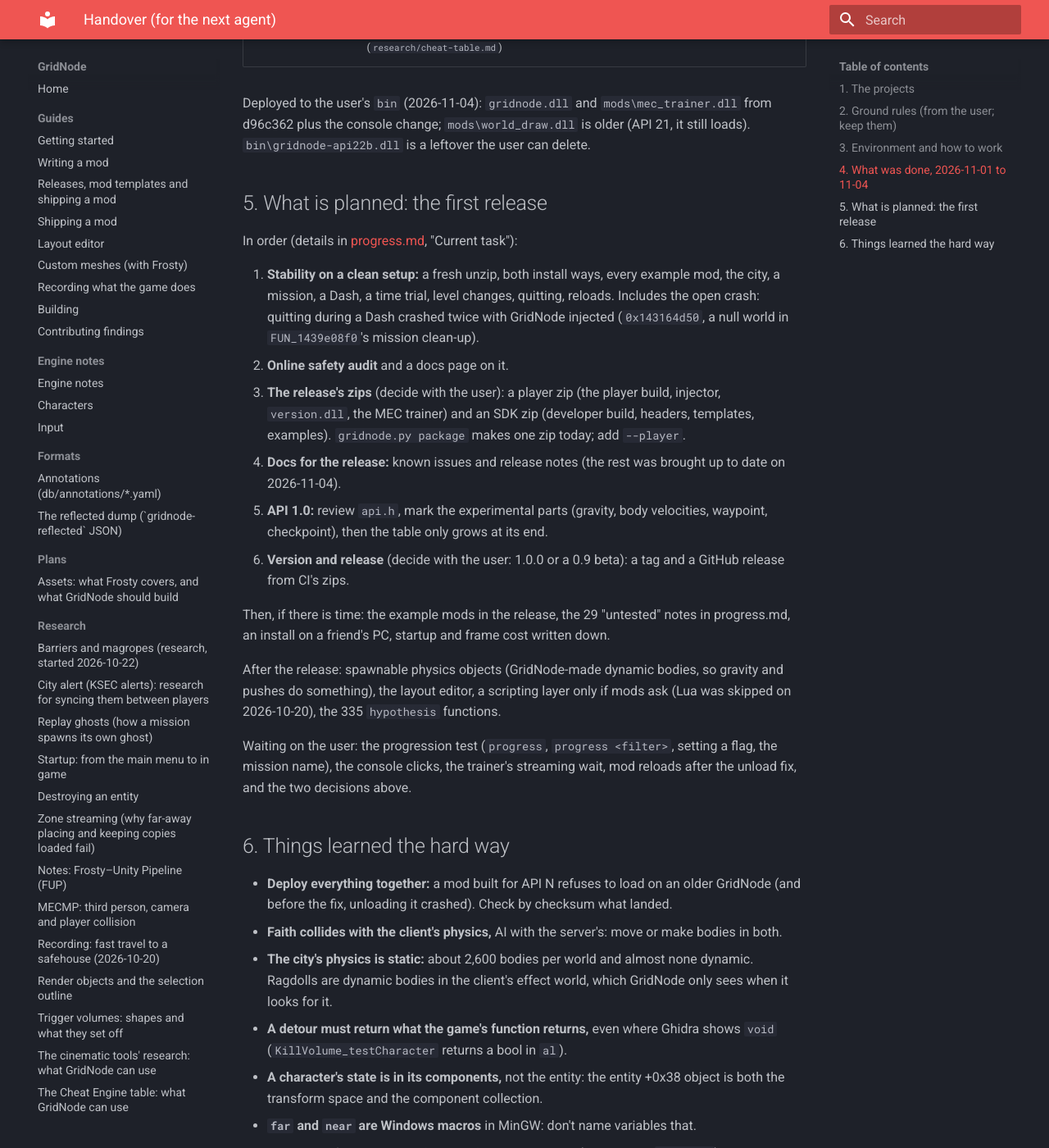
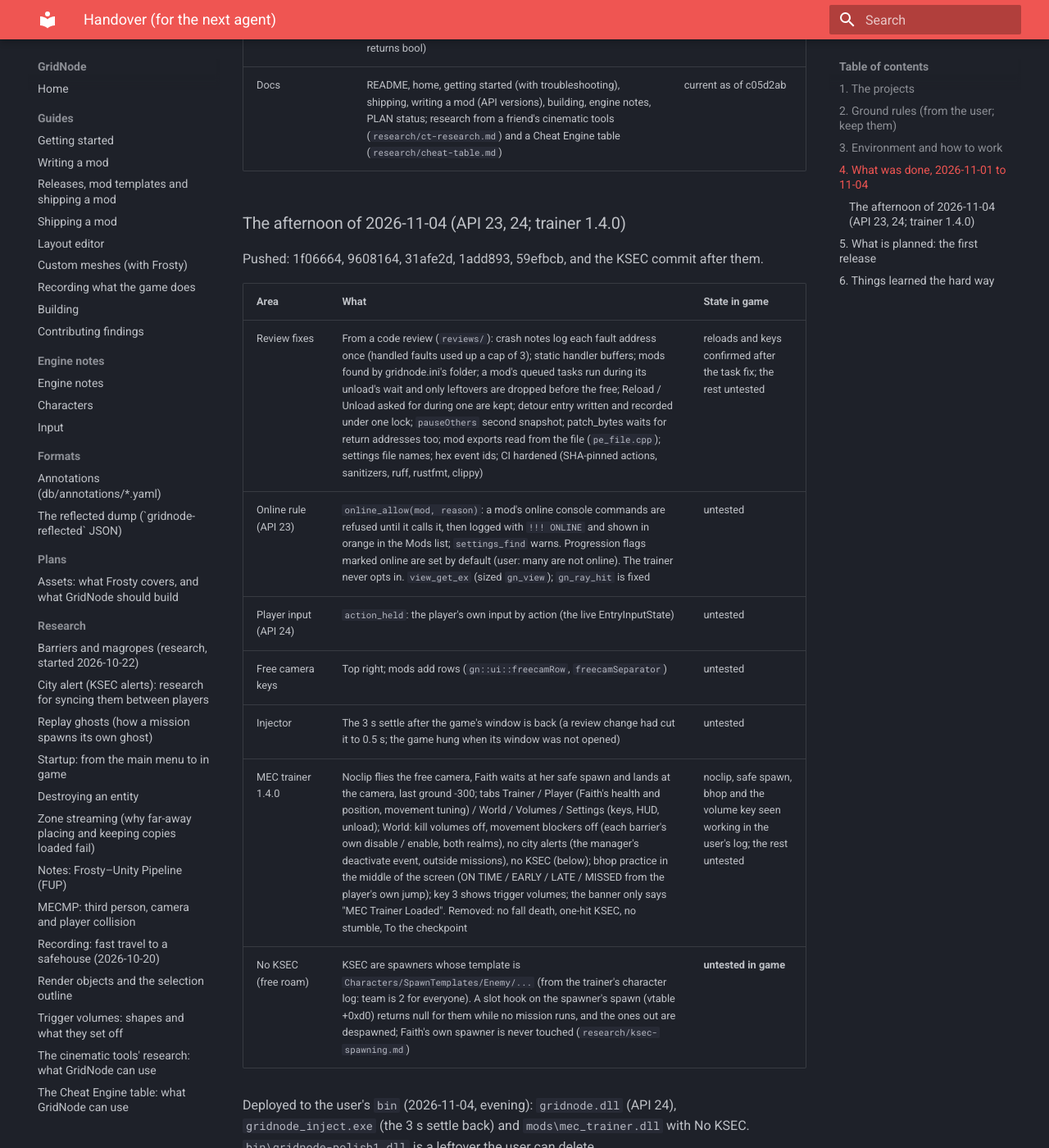
Before and after one commit to CodeNameMeteor/Gridnode, an MkDocs documentation site: the page built from docs/handover.md, in a window 1280 px wide and 1400 px high, scrolled down 3113 px. Shown: the whole window at 82% size. Built offline with MkDocs 1.6.1 and Material for MkDocs 9.7.7, drawn with Linux system fonts in a browser that asks for light colours; some of the changed text lies outside the part shown.

Commit message:
No KSEC in free roam (trainer); KSEC spawning research; handover updated
- Trainer World tab: "No KSEC (free roam)". KSEC are the character
  spawners whose template is Characters/SpawnTemplates/Enemy/... (the
  user's character logs: team is 2 for everyone). While on and no mission
  runs, a slot hook on PamServerCharacterSpawnEntity's spawn (vtable +0xd0,
  which already returns null when the game refuses a spawn) stops them, and
  the ones out are despawned once a second. Faith's own spawner is never
  touched. Research -> Log characters lists characters and their templates.
- docs/research/ksec-spawning.md: where KSEC come from (the ksec-patrol and
  ksec-door recordings, Ghidra, the logs) and what is left to find.
- docs/handover.md: the afternoon's work (API 23, 24, trainer 1.4.0, the
  review fixes), what is deployed, what waits on the user, lessons.

Co-Authored-By: Claude Opus 5.5 <noreply@anthropic.com>
Claude-Session: https://claude.ai/code/session_019UGCLg9eaPQDMaoWxTYdwq

````diff
--- a/docs/handover.md
+++ b/docs/handover.md
@@ -1,6 +1,6 @@
 # Handover (for the next agent)
 
-Written 2026-11-04 (replaces the 2026-10-27 handover). Short status and the release plan:
+Written 2026-11-04, brought up to date the same evening (replaces the 2026-10-27 handover). Short status and the release plan:
 [progress.md](progress.md). The full design: [PLAN.md](PLAN.md). Rules for working in the repository:
 `CLAUDE.md`.
 
@@ -15,7 +15,9 @@ Written 2026-11-04 (replaces the 2026-10-27 handover). Short status and the rele
   edit it from here.
 
 The user tests on Windows: the game loads `D:\Dev\GridNode\bin\gridnode.dll` and `bin\mods\`. Their
-checkout `D:\Dev\GridNode` was 27 commits behind on 2026-11-04 (at 4b45881) and needs `git pull`.
+checkout `D:\Dev\GridNode` lags `main` (on 2026-11-04 a pull only fetched and left it at 4b45881, so
+their own build was the old code): tell them `git pull --ff-only`, and check `.git/refs/heads/main`
+against `origin/main` when their build looks old.
 
 ## 2. Ground rules (from the user; keep them)
 
@@ -40,9 +42,9 @@ checkout `D:\Dev\GridNode` was 27 commits behind on 2026-11-04 (at 4b45881) and
   (`mcp__remote-devices__*`): list, stage (into `/mnt/user-data/uploads/...`) and commit files.
   `device_bash` fails on the user's PC (its hypervisor is off), so there is no shell there: no git,
   no scripts. Use stage / commit / list.
-- **Deploying a test build:** copy it to `/mnt/user-data/outputs/<name>N.dll` (a new name every
-  time), commit it over `bin\gridnode.dll` (and `bin\mods\<mod>.dll`) with force, stage it back and
-  compare the md5. If the game holds the DLL open, write it next to it under a new name and ask the
+- **Deploy after every build** (user, 2026-11-04): copy it to `/mnt/user-data/outputs/<name>N.dll` (a
+  new name every time), commit it over `bin\gridnode.dll` (and `bin\mods\<mod>.dll`, the injector when
+  it changed) with force, stage it back and compare the md5. If the game holds the DLL open, write it next to it under a new name and ask the
   user to swap it. Deploy `gridnode.dll` and mods together: a mod built for a newer API refuses to
   load on an older GridNode.
 - **Ghidra** runs on the PC with GhidraMCP (`mcp__remote-devices__ghidra-mcp__*`; inline scripts
@@ -50,7 +52,9 @@ checkout `D:\Dev\GridNode` was 27 commits behind on 2026-11-04 (at 4b45881) and
   user to open Ghidra. The program is `MirrorsEdgeCatalyst_dump_SCY.exe`.
 - The user's reflected dump (`bin\gridnode-reflected.json`) answers "what are this type's fields"
   quickly: stage it and read only the types needed with a short Python script.
-- Builds (MinGW cross, Ninja); the build folders live in `/tmp` and may be gone:
+- Builds (MinGW cross, Ninja); the build folders live in `/tmp` and may be gone. A fresh container
+  needs `apt-get update` before the MinGW install, and a configure that failed on a missing compiler
+  must have its build folder deleted before trying again:
 
 ```text
 cmake -S /home/claude/gridnode -B /tmp/claude-0/bw -G Ninja -DCMAKE_SYSTEM_NAME=Windows \
@@ -82,9 +86,23 @@ All of it is pushed (`main` c05d2ab). In order:
 | Fixes | A mod whose load failed is no longer asked to stop (it crashed); `GN_MOD` returns 2 for "GridNode too old"; a mod's ticks and tasks can't throw into GridNode; the trainer's Load with nothing saved crashed (a lock taken twice); kill volumes off killed Faith (the detour returned void where the game returns bool) | fixed; the first three untested |
 | Docs | README, home, getting started (with troubleshooting), shipping, writing a mod (API versions), building, engine notes, PLAN status; research from a friend's cinematic tools (`research/ct-research.md`) and a Cheat Engine table (`research/cheat-table.md`) | current as of c05d2ab |
 
-Deployed to the user's `bin` (2026-11-04): `gridnode.dll` and `mods\mec_trainer.dll` from d96c362 plus
-the console change; `mods\world_draw.dll` is older (API 21, it still loads). `bin\gridnode-api22b.dll`
-is a leftover the user can delete.
+### The afternoon of 2026-11-04 (API 23, 24; trainer 1.4.0)
+
+Pushed: 1f06664, 9608164, 31afe2d, 1add893, 59efbcb, and the KSEC commit after them.
+
+| Area | What | State in game |
+|---|---|---|
+| Review fixes | From a code review (`reviews/`): crash notes log each fault address once (handled faults used up a cap of 3); static handler buffers; mods found by gridnode.ini's folder; a mod's queued tasks run during its unload's wait and only leftovers are dropped before the free; Reload / Unload asked for during one are kept; detour entry written and recorded under one lock; `pauseOthers` second snapshot; patch_bytes waits for return addresses too; mod exports read from the file (`pe_file.cpp`); settings file names; hex event ids; CI hardened (SHA-pinned actions, sanitizers, ruff, rustfmt, clippy) | reloads and keys confirmed after the task fix; the rest untested |
+| Online rule (API 23) | `online_allow(mod, reason)`: a mod's online console commands are refused until it calls it, then logged with `!!! ONLINE` and shown in orange in the Mods list; `settings_find` warns. Progression flags marked online are set by default (user: many are not online). The trainer never opts in. `view_get_ex` (sized `gn_view`); `gn_ray_hit` is fixed | untested |
+| Player input (API 24) | `action_held`: the player's own input by action (the live EntryInputState) | untested |
+| Free camera keys | Top right; mods add rows (`gn::ui::freecamRow`, `freecamSeparator`) | untested |
+| Injector | The 3 s settle after the game's window is back (a review change had cut it to 0.5 s; the game hung when its window was not opened) | untested |
+| MEC trainer 1.4.0 | Noclip flies the free camera, Faith waits at her safe spawn and lands at the camera, last ground -300; tabs Trainer / Player (Faith's health and position, movement tuning) / World / Volumes / Settings (keys, HUD, unload); World: kill volumes off, movement blockers off (each barrier's own disable / enable, both realms), no city alerts (the manager's deactivate event, outside missions), no KSEC (below); bhop practice in the middle of the screen (ON TIME / EARLY / LATE / MISSED from the player's own jump); key 3 shows trigger volumes; the banner only says "MEC Trainer Loaded". Removed: no fall death, one-hit KSEC, no stumble, To the checkpoint | noclip, safe spawn, bhop and the volume key seen working in the user's log; the rest untested |
+| No KSEC (free roam) | KSEC are spawners whose template is `Characters/SpawnTemplates/Enemy/...` (from the trainer's character log: team is 2 for everyone). A slot hook on the spawner's spawn (vtable +0xd0) returns null for them while no mission runs, and the ones out are despawned; Faith's own spawner is never touched (`research/ksec-spawning.md`) | **untested in game** |
+
+Deployed to the user's `bin` (2026-11-04, evening): `gridnode.dll` (API 24), `gridnode_inject.exe`
+(the 3 s settle back) and `mods\mec_trainer.dll` with No KSEC. `bin\gridnode-polish1.dll` is a
+leftover the user can delete.
 
 ## 5. What is planned: the first release
 
@@ -94,7 +112,8 @@ In order (details in [progress.md](progress.md), "Current task"):
    mission, a Dash, a time trial, level changes, quitting, reloads. Includes the open crash: quitting
    during a Dash crashed twice with GridNode injected (`0x143164d50`, a null world in
    `FUN_1439e08f0`'s mission clean-up).
-2. **Online safety audit** and a docs page on it.
+2. **Online safety audit** and a docs page on it. The rule is now enforced in code (`online_allow`,
+   API 23) and described in modding.md ("Online services"); what is left is the list and the page.
 3. **The release's zips** (decide with the user): a player zip (the player build, injector,
    `version.dll`, the MEC trainer) and an SDK zip (developer build, headers, templates, examples).
    `gridnode.py package` makes one zip today; add `--player`.
@@ -112,9 +131,14 @@ After the release: spawnable physics objects (GridNode-made dynamic bodies, so g
 something), the layout editor, a scripting layer only if mods ask (Lua was skipped on 2026-10-20),
 the 335 `hypothesis` functions.
 
-Waiting on the user: the progression test (`progress`, `progress <filter>`, setting a flag, the
-mission name), the console clicks, the trainer's streaming wait, mod reloads after the unload fix,
-and the two decisions above.
+Waiting on the user: the No KSEC test (free roam, a runner nearby, a mission with KSEC), movement
+blockers off and no city alerts in game, the bhop practice's early / late results, the progression
+test (`progress`, setting a flag that is marked online), the console clicks, whether the 16:09 run on
+2026-11-04 (log ended after "level: ended") was a quit or a crash, and the two decisions above.
+
+Open research: whether a mission spawns its KSEC before the mission index is set (No KSEC would stop
+those); stopping an alert from starting instead of ending it (the manager's pause / force-off inputs,
+`research/city-alert.md`).
 
 ## 6. Things learned the hard way
 
@@ -138,3 +162,15 @@ and the two decisions above.
 - **Recordings get large:** ask for ones started after loading, before the thing to capture; never
   read them directly, run `tools/recording/summarize.py`.
 - **Teleporting far** lands before the area has streamed in: wait for the ground (the trainer does).
+- **A mod's gn_mod_unload posts tasks that put the game back:** never drop a mod's queued tasks when
+  its callbacks come out, only just before the DLL is freed (doing it early lost the trainer's time
+  scale and god mode restore, 2026-11-04).
+- **GridNode's detour entry stays after a mod unloads:** a mod that checks a function's first bytes
+  before hooking sees GridNode's jmp on a reload (the trainer's kill volumes were "not available").
+- **Only re-enable what you disabled:** enabling a barrier the game never enabled builds its body
+  from data it may not have, and crashed (`PamOBBCollision_enableClient+0x82`).
+- **Read the code before "fixing" a review item:** the injector already waited for the game's window;
+  the review's change only shortened the settle and made the game hang.
+- **A spawner's data position (`ControllableTransform`) is local to its blueprint,** not the world.
+- **Faith's own safe spawn is a PamServerCharacterSpawnEntity:** anything that blocks spawners must
+  leave hers alone.
````
Also changed, not shown: docs/progress.md (+5 -0 lines), docs/research/ksec-spawning.md (added, +61 -0 lines), 1 other file.
